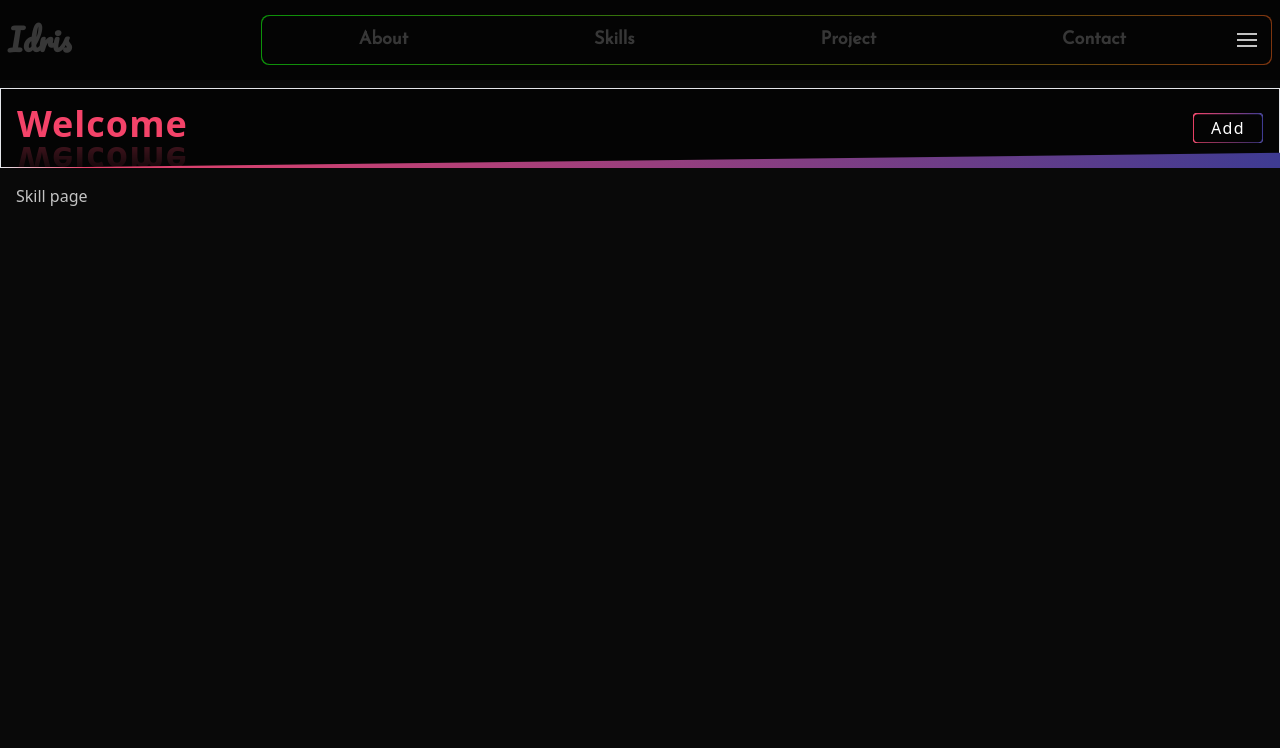
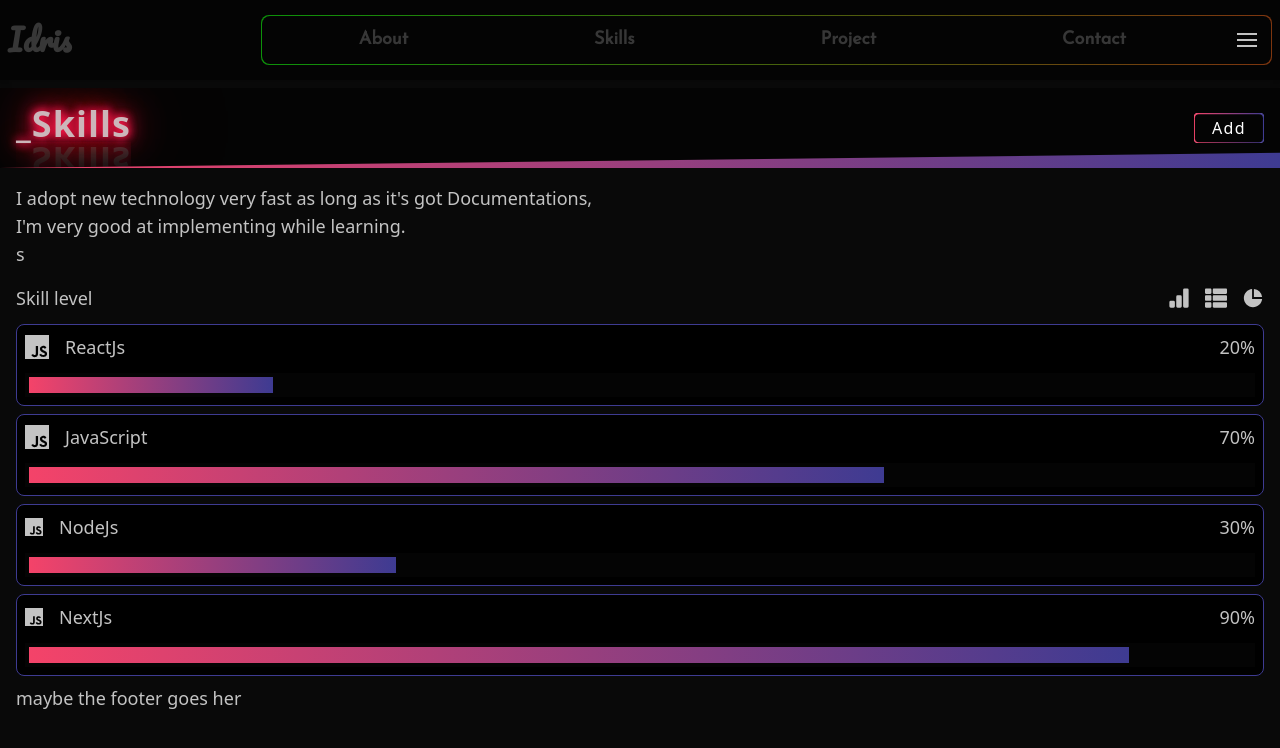
Before and after one commit to bobbycrooz/portfolio-client, a Next.js app: page /Skills in a window 1280 px wide. Shown: the top 748 px of the page. Built offline with nearby package versions, Linux system fonts and the light colour scheme.

Commit message:
added skills page

```diff
--- /dev/null
+++ b/components/Chart.js
@@ -0,0 +1,47 @@
+import { Bar } from 'react-chartjs-2';
+import styled from 'styled-components';
+
+const data = {
+  labels: ['React', 'TS', 'NextJs', 'Node', 'Tailwind', 'JavaSCript'],
+  datasets: [
+    {
+      label: 'tools',
+      data: [90, 40, 50, 55, 78, 30],
+      backgroundColor: '#3E3B92',
+      borderRadius: 10,
+      barThickness: 20,
+      borderColor: '#3E3B92',
+      barPercentage: '100%'
+    }
+  ]
+};
+
+const options = {
+  maintainAspectRatio: false,
+  scales: {
+    yAxes: [
+      {
+        ticks: {
+          beginAtZero: true
+        }
+      }
+    ]
+  }
+};
+
+export default function SkillChart() {
+  return (
+    <Barchart className="barchart bg-primary  mt-3 w-full">
+      <Bar
+        data={data}
+        options={options}
+        responsive={true}
+        className=" w-full"
+      />
+    </Barchart>
+  );
+}
+
+const Barchart = styled.div`
+  height: 270px;
+`;
--- a/components/Glow.jsx
+++ b/components/Glow.jsx
@@ -9,9 +9,41 @@ const Text = styled.h2`
   margin-top: -8px;
   font-weight: 600;
   font-size: 36px;
-  color: #f44369;
+  /* color: #f44369;
+  #373737 */
   letter-spacing: 1px;
   line-height: 1em;
   /* -webkit-box-reflect: below 1px linear-gradient(transparent, #c0151544); */
+
   -webkit-box-reflect: below 0 linear-gradient(transparent, #0004);
+  animation: glows 3s linear infinite;
+
+  @keyframes glows {
+    0%,
+    18%,
+    20%,
+    50.1%,
+    60.1%,
+    65.1%,
+    80%,
+    90.2%,
+    92% {
+      color: #373737;
+      text-shadow: none;
+    }
+    18.1%,
+    20.1%,
+    30%,
+    50%,
+    60.1%,
+    65%,
+    80.1%,
+    90%,
+    92.1%,
+    100% {
+      color: #ccb6ba;
+      text-shadow: 0 0 10px #f71949, 0 0 20px #f71949, 0 0 10px #f71949,
+        0 0 40px #f71949, 0 0 80px #f71949, 0 0 160px #f71949;
+    }
+  }
 `;
--- a/components/Header.tsx
+++ b/components/Header.tsx
@@ -25,7 +25,7 @@ export default function Header() {
                 <a>Project</a>
               </Link>
 
-              <Link href="/">
+              <Link href="/Skills">
                 <a>Contact</a>
               </Link>
             </div>
--- /dev/null
+++ b/components/Pie.js
@@ -0,0 +1,43 @@
+import React from 'react';
+import { Doughnut } from 'react-chartjs-2';
+import styled from 'styled-components';
+
+const data = {
+  labels: ['React', 'TS', 'NextJs', 'Node', 'Tailwind', 'JavaSCript'],
+  datasets: [
+    {
+      label: '# of Votes',
+      data: [12, 19, 3, 5, 2, 3],
+      backgroundColor: [
+        'rgba(255, 99, 132, 1)',
+        'rgba(54, 162, 235, 1)',
+        'rgba(255, 206, 86, 1)',
+        'rgba(75, 192, 192, 1)',
+        'rgba(153, 102, 255, 1)',
+        'rgba(255, 159, 64, 1)'
+      ],
+      borderColor: [
+        'rgba(255, 99, 132, 1)',
+        'rgba(54, 162, 235, 1)',
+        'rgba(255, 206, 86, 1)',
+        'rgba(75, 192, 192, 1)',
+        'rgba(153, 102, 255, 1)',
+        'rgba(255, 159, 64, 1)'
+      ],
+      borderWidth: 1
+    }
+  ]
+};
+
+export default function SkillPie() {
+  return (
+    <Barchart className="barchart bg-primary  mt-3 w-full">
+      <Doughnut data={data} responsive={true} className=" w-full" />
+    </Barchart>
+  );
+}
+
+const Barchart = styled.div`
+  height: 270px;
+  width: 100%;
+`;
--- a/components/ProjectCard.tsx
+++ b/components/ProjectCard.tsx
@@ -4,6 +4,7 @@ import { AiFillGithub } from 'react-icons/ai';
 import { FaGlobe } from 'react-icons/fa';
 import { FcLike } from 'react-icons/fc';
 import { AiFillLike } from 'react-icons/ai';
+import Image from 'next/image';
 
 export default function Card({ item }) {
   return (
@@ -14,9 +15,16 @@ export default function Card({ item }) {
         {/* <div className="cover">
         </div> */}
 
-        <img src={item.img.src} alt="" className="w-full h-full rounded-md" />
+        {console.log()}
+
+        <Image
+          src={item.img}
+          alt=""
+          layout="fill"
+          className="w-full h-full rounded-md"
+        />
         <div className="info bg-body  w-full text-lg p-2 rounded-b-md">
-          <div className="name_container flex justify-between">
+          <div className="name_container flex justify-between rounded-md">
             <h2 className="project_name text-2xl mt-3  font-bold">Ajoo CMS</h2>
             <button className="star  w-auto px-1 flex justify-center items-center    ">
               <AiFillLike className="text-grad-two" />
@@ -70,6 +78,7 @@ const Main = styled.div`
         content: '';
         position: absolute;
         background: #090909;
+        border-radius: 7px;
         opacity: 0.5;
         width: 100%;
         height: 100%;
--- /dev/null
+++ b/components/SkillBar.jsx
@@ -0,0 +1,45 @@
+import React from 'react';
+import styled from 'styled-components';
+import { SiJavascript } from 'react-icons/si';
+const SkillBar = ({ skills }) => {
+  return (
+    <main className="skills_page mt-3 w-full h-full">
+      {skills?.map((item, index) => (
+        <Card
+          key={index}
+          className="p-2 border border-grad-two my-2 w-full bg-black rounded-lg"
+        >
+          <div className="header flex justify-between  ">
+            <div className="tol_name flex justify-between items-center">
+              {/* <SiJavascript className="text-2xl" /> */}
+              {item.icon}
+              <h1 className="name ml-4">{item.name}</h1>
+            </div>
+
+            <h1 className="percentage">{item.progress}</h1>
+          </div>
+          {/* <hr className="border-grad-one float-center mt-2   w-20" /> */}
+          <Bar
+            progress={item.progress}
+            className="bar w-full h-6 bg-primary mt-3  p-1"
+          >
+            <div className="progress h-full bg-gradient-to-r from-grad-one l to-grad-two"></div>
+          </Bar>
+        </Card>
+      ))}
+    </main>
+  );
+};
+
+const Card = styled.div``;
+
+const Bar = styled.div`
+  /* border: 1px solid red; */
+  width: 100%;
+  .progress {
+    /* width: 78%; */
+    width: ${({ progress }) => progress};
+  }
+`;
+
+export default SkillBar;
--- a/components/Title.tsx
+++ b/components/Title.tsx
@@ -1,15 +1,21 @@
 import styled from 'styled-components';
 import Button from './Button';
 import Glow from './Glow';
+import { useRouter } from 'next/router';
 
 export default function Title() {
+  const { pathname } = useRouter();
+
   return (
     <Pane className="pane  bg-gradient-to-r from-grad-one to-grad-two h-20 w-full p-0 mt-2">
-      <div className="inner w-full border  flex h-full bg-primary items-center justify-between  p-4">
-        <Glow text="Welcome" />
-        <Button mt={false} w="70px" h="30px">
-          Add
-        </Button>
+      <div className="inner w-full  flex h-full bg-primary items-center justify-between  p-4">
+        <Glow text={pathname.replace('/', '_')} />
+        {console.log(pathname)}
+        {['/Projects', '/Skills'].includes(pathname) ? (
+          <Button mt={false} w="70px" h="30px">
+            Add
+          </Button>
+        ) : null}
       </div>
     </Pane>
   );
--- a/package.json
+++ b/package.json
@@ -8,10 +8,12 @@
   "dependencies": {
     "@zeit/next-sass": "^1.0.1",
     "chalk": "^4.1.2",
+    "chart.js": "^3.5.1",
     "framer-motion": "^4.1.17",
     "hamburger-react": "^2.4.1",
     "next": "latest",
     "react": "^17.0.2",
+    "react-chartjs-2": "^3.0.4",
     "react-dom": "^17.0.2",
     "react-icons": "^4.2.0",
     "sass": "^1.39.0",
--- a/pages/Skills.tsx
+++ b/pages/Skills.tsx
@@ -1,3 +1,87 @@
-export default function Skills(){
-return <div>Skill page</div>
+import Head from 'next/head';
+import Chart from 'chart.js/auto';
+import { BsBarChartFill } from 'react-icons/bs';
+import { RiPieChartFill } from 'react-icons/ri';
+import { SiJavascript } from 'react-icons/si';
+import styled from 'styled-components';
+import { FaThList } from 'react-icons/fa';
+import SkillChart from '../components/Chart';
+import SkillPie from '../components/Pie';
+import SkillBar from '../components/SkillBar';
+
+const SkillArr = [
+  {
+    progress: '20%',
+    name: 'ReactJs',
+    icon: <SiJavascript className="text-2xl" />
+  },
+
+  {
+    progress: '70%',
+    name: 'JavaScript',
+    icon: <SiJavascript className="text-2xl" />
+  },
+
+  {
+    progress: '30%',
+    name: 'NodeJs',
+    icon: <SiJavascript />
+  },
+
+  {
+    progress: '90%',
+    name: 'NextJs',
+    icon: <SiJavascript />
+  }
+];
+
+export default function Skills() {
+  return (
+    <div className="skills  w-full h-full   flex flex-cols text-lg">
+      <Head>
+        <title>Skills</title>
+        <link rel="icon" href="/favicon.ico" />
+      </Head>
+
+      <main className="h-full w-full  ">
+        <h1 className="about_skill">
+          I adopt new technology very fast as long as it's got Documentations,
+          <br />
+          I'm very good at implementing while learning.
+        </h1>
+        s
+        <div className="skill_level  mt-4 w-full">
+          <div className="head flex justify-between mt-2 w-full  ">
+            <p className="text"> Skill level</p>
+            <Toggle className="toggle_container flex w-24 justify-between items-center">
+              <BsBarChartFill className="toggle_icon" />
+              <FaThList className="toggle_icon" />
+              <RiPieChartFill className="toggle_icon" />
+            </Toggle>
+          </div>
+        </div>
+        <div className="skills_components">
+          {/* <SkillChart /> */}
+          <SkillBar skills={SkillArr} />
+        </div>
+        {/* <SkillPie /> */}
+        <div className="w-full h-48 bg-text-glow-full">
+          maybe the footer goes her
+        </div>
+      </main>
+    </div>
+  );
 }
+
+const Toggle = styled.div`
+  transition: all 0.2s linear;
+
+  .toggle_icon {
+    font-size: 22px;
+    &:hover,
+    &.active {
+      color: #f44369;
+      transform: scale(1.1);
+    }
+  }
+`;
--- a/pages/_app.js
+++ b/pages/_app.js
@@ -1,20 +1,31 @@
+import React, { useEffect } from 'react';
 import '../styles/global.scss';
 import 'tailwindcss/tailwind.css';
 import Header from '../components/Header';
 import Title from '../components/Title';
 
+import { useRouter } from 'next/router';
 
 function MyApp({ Component, pageProps }) {
+  const { pathname } = useRouter();
+
+  useEffect(() => {
+    window.addEventListener('load', () => {
+      setTimeout(() => {
+        window.scrollTo(0, 1);
+      }, 0);
+    });
+  }, [pathname]);
+
   return (
     <main className="text-secondary w-full bg-body  min-h-screen" id="main">
       <Header />
-      <Title/>
+      <Title />
       <div className="app  p-4 overflow-y-auto">
-      <Component {...pageProps} />
+        <Component {...pageProps} />
       </div>
     </main>
   );
 }
 
-
 export default MyApp;
```
Also changed, not shown: 1 other file (tests, documents, lock files or other folders).
